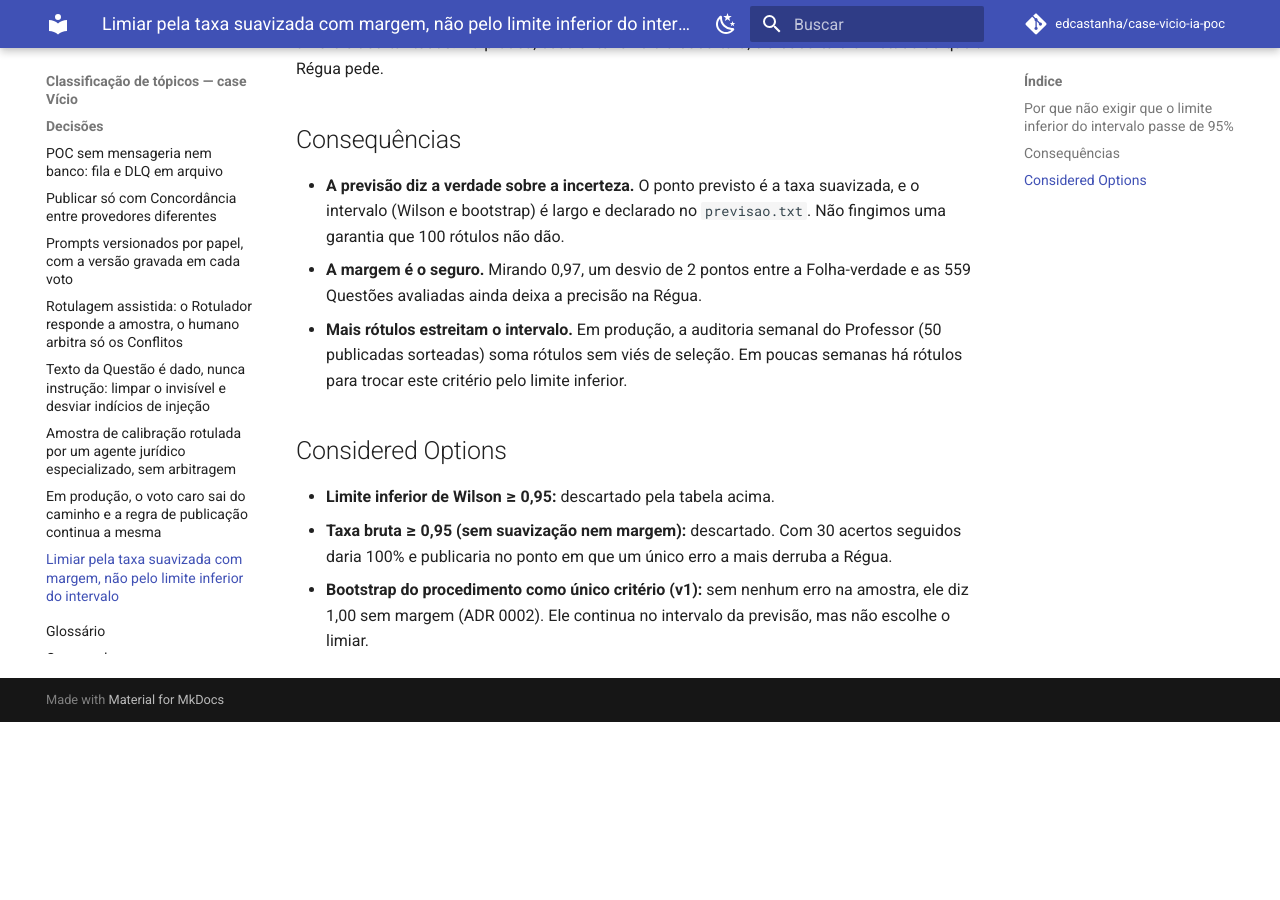
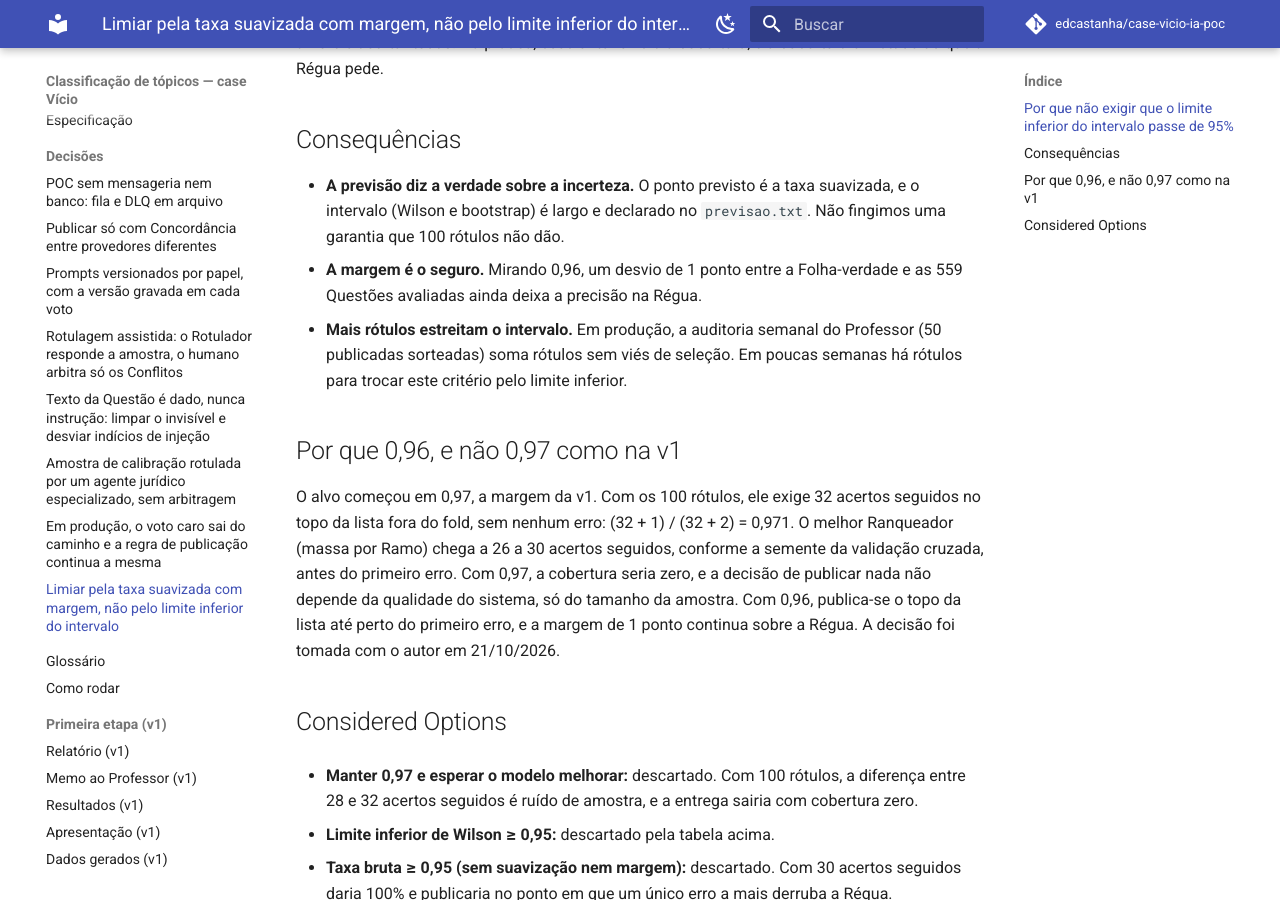
Before and after one commit to edcastanha/case-vicio-ia-poc, an MkDocs documentation site: the page built from docs/adr/0008-limiar-pela-taxa-suavizada-com-margem.md, in a window 1280 px wide and 900 px high, scrolled down 823 px. Built offline with MkDocs 1.6.1 and Material for MkDocs 9.7.7, drawn with Linux system fonts in a browser that asks for light colours; comment, search, counter and statistics services are not loaded; before the commit the page ends 1545 px from its top, so only the background shows below that; some of the changed text lies outside the part shown.

Commit message:
ADR 0008: alvo da taxa suavizada passa a 0,96, decidido com o autor
Com 100 rótulos, 0,97 exige 32 acertos seguidos no topo fora do fold, e o
Ranqueador por Ramo chega a 26 a 30: a cobertura seria zero por tamanho de
amostra, não por qualidade. O alvo fica num só lugar (v2/dominio/decisao.py).

```diff
--- a/docs/adr/0008-limiar-pela-taxa-suavizada-com-margem.md
+++ b/docs/adr/0008-limiar-pela-taxa-suavizada-com-margem.md
@@ -1,6 +1,6 @@
 # Limiar pela taxa suavizada com margem, não pelo limite inferior do intervalo
 
-Na v2, o Ranqueador publica uma Questão quando a pontuação dela passa de um limiar escolhido na Folha-verdade por validação cruzada. O limiar é o de **maior cobertura em que a taxa de acerto suavizada por Laplace, (acertos + 1) / (publicadas + 2), das Questões acima dele fica ≥ 0,97**. O 0,97, e não 0,95, é a margem sobre a Régua, a mesma da v1 (ADR 0002).
+Na v2, o Ranqueador publica uma Questão quando a pontuação dela passa de um limiar escolhido na Folha-verdade por validação cruzada. O limiar é o de **maior cobertura em que a taxa de acerto suavizada por Laplace, (acertos + 1) / (publicadas + 2), das Questões acima dele fica ≥ 0,96**. O 0,96, e não 0,95, é a margem sobre a Régua.
 
 ## Por que não exigir que o limite inferior do intervalo passe de 95%
 
@@ -18,10 +18,16 @@
 ## Consequências
 
 - **A previsão diz a verdade sobre a incerteza.** O ponto previsto é a taxa suavizada, e o intervalo (Wilson e bootstrap) é largo e declarado no `previsao.txt`. Não fingimos uma garantia que 100 rótulos não dão.
-- **A margem é o seguro.** Mirando 0,97, um desvio de 2 pontos entre a Folha-verdade e as 559 Questões avaliadas ainda deixa a precisão na Régua.
+- **A margem é o seguro.** Mirando 0,96, um desvio de 1 ponto entre a Folha-verdade e as 559 Questões avaliadas ainda deixa a precisão na Régua.
 - **Mais rótulos estreitam o intervalo.** Em produção, a auditoria semanal do Professor (50 publicadas sorteadas) soma rótulos sem viés de seleção. Em poucas semanas há rótulos para trocar este critério pelo limite inferior.
 
+## Por que 0,96, e não 0,97 como na v1
+
+O alvo começou em 0,97, a margem da v1. Com os 100 rótulos, ele exige 32 acertos seguidos no topo da lista fora do fold, sem nenhum erro: (32 + 1) / (32 + 2) = 0,971. O melhor Ranqueador (massa por Ramo) chega a 26 a 30 acertos seguidos, conforme a semente da validação cruzada, antes do primeiro erro. Com 0,97, a cobertura seria zero, e a decisão de publicar nada não depende da qualidade do sistema, só do tamanho da amostra. Com 0,96, publica-se o topo da lista até perto do primeiro erro, e a margem de 1 ponto continua sobre a Régua. A decisão foi tomada com o autor em 21/10/2026.
+
 ## Considered Options
+
+- **Manter 0,97 e esperar o modelo melhorar:** descartado. Com 100 rótulos, a diferença entre 28 e 32 acertos seguidos é ruído de amostra, e a entrega sairia com cobertura zero.
 
 - **Limite inferior de Wilson ≥ 0,95:** descartado pela tabela acima.
 - **Taxa bruta ≥ 0,95 (sem suavização nem margem):** descartado. Com 30 acertos seguidos daria 100% e publicaria no ponto em que um único erro a mais derruba a Régua.
```
Also changed, not shown: README.md (+1 -1 lines), docs/specs/v2-sistema-de-classificacao.md (+2 -2 lines), 4 other files.
